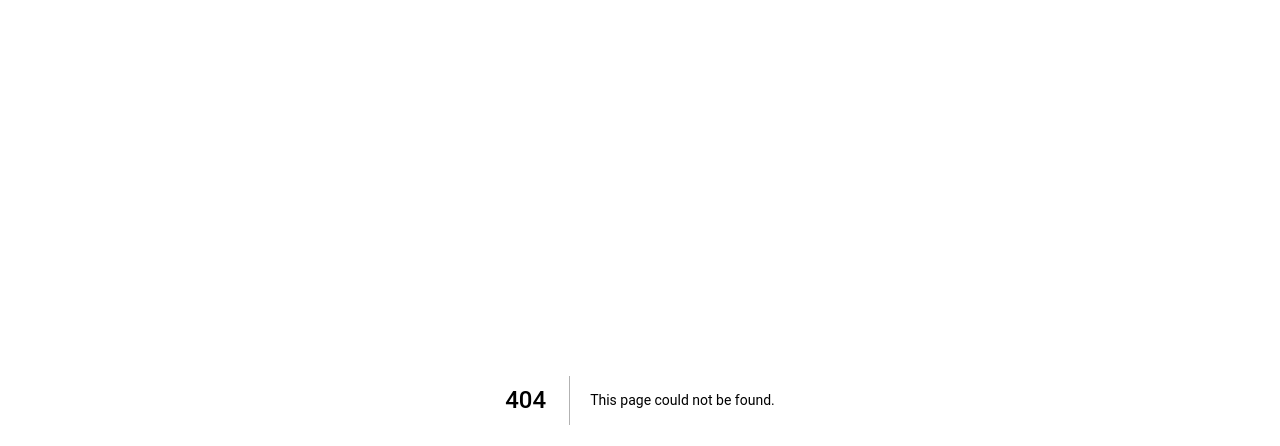
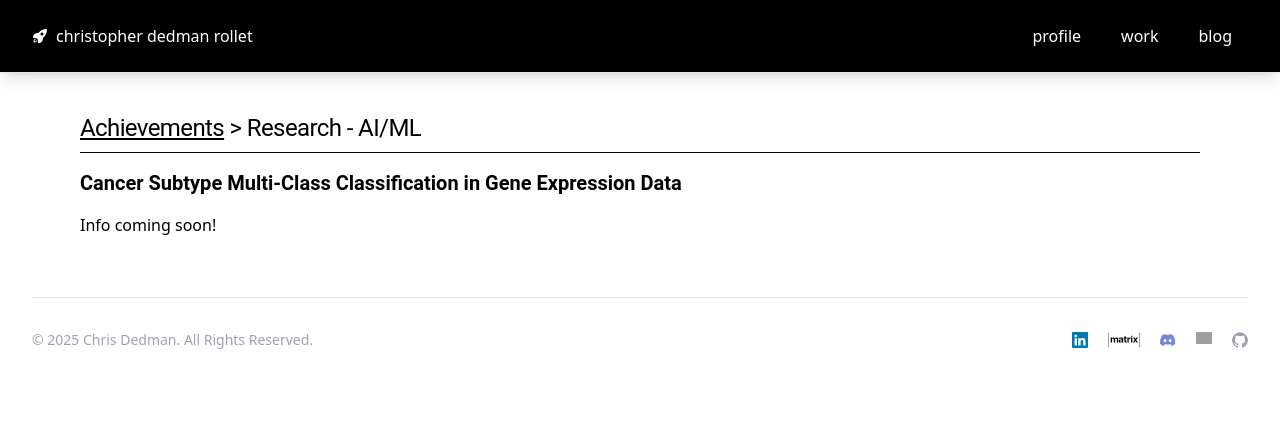
Before and after one commit to chrisdedman/website, a Next.js app: page /projects/research-ai in a window 1280 px wide. Before the commit this address had no page. Shown: the top 446 px of the page. Built offline with nearby package versions, Linux system fonts and the light colour scheme; grey boxes are pictures that could not be loaded.

Commit message:
Add Research - AI/ML page with initial layout and placeholder content

```diff
--- /dev/null
+++ b/src/app/projects/research-ai/page.tsx
@@ -0,0 +1,35 @@
+"use client"
+
+import React from "react";
+import Menu from '@/components/navigation'
+import Footer from '@/components/footer'
+import { CursorArrowRaysIcon } from "@heroicons/react/24/solid";
+
+export default function ResearchAI() {
+  return (
+    <div className="min-h-screen flex-col p-4 lg:p-8 mt-16">
+      <Menu />
+      <div className="p-4 max-w-6xl mx-auto flex-grow">
+        <h5 className="mb-2 text-2xl font tracking-tight">
+          <a href="/projects" className="underline">Achievements</a>{" > "}Research - AI/ML
+        </h5>
+        <hr className="h-px my-8 bg-black border-0 separator mt-0 mb-0" />
+        <div>
+          <Article />
+        </div>
+      </div>
+      <Footer />
+    </div>
+  );
+}
+
+function Article() {
+  return (
+    <>
+      <h6 className="mt-4 text-xl font-bold font">Cancer Subtype Multi-Class Classification in Gene Expression Data</h6>
+      <p className="mt-4">
+        Info coming soon!
+      </p>
+    </>
+  )
+}
```
